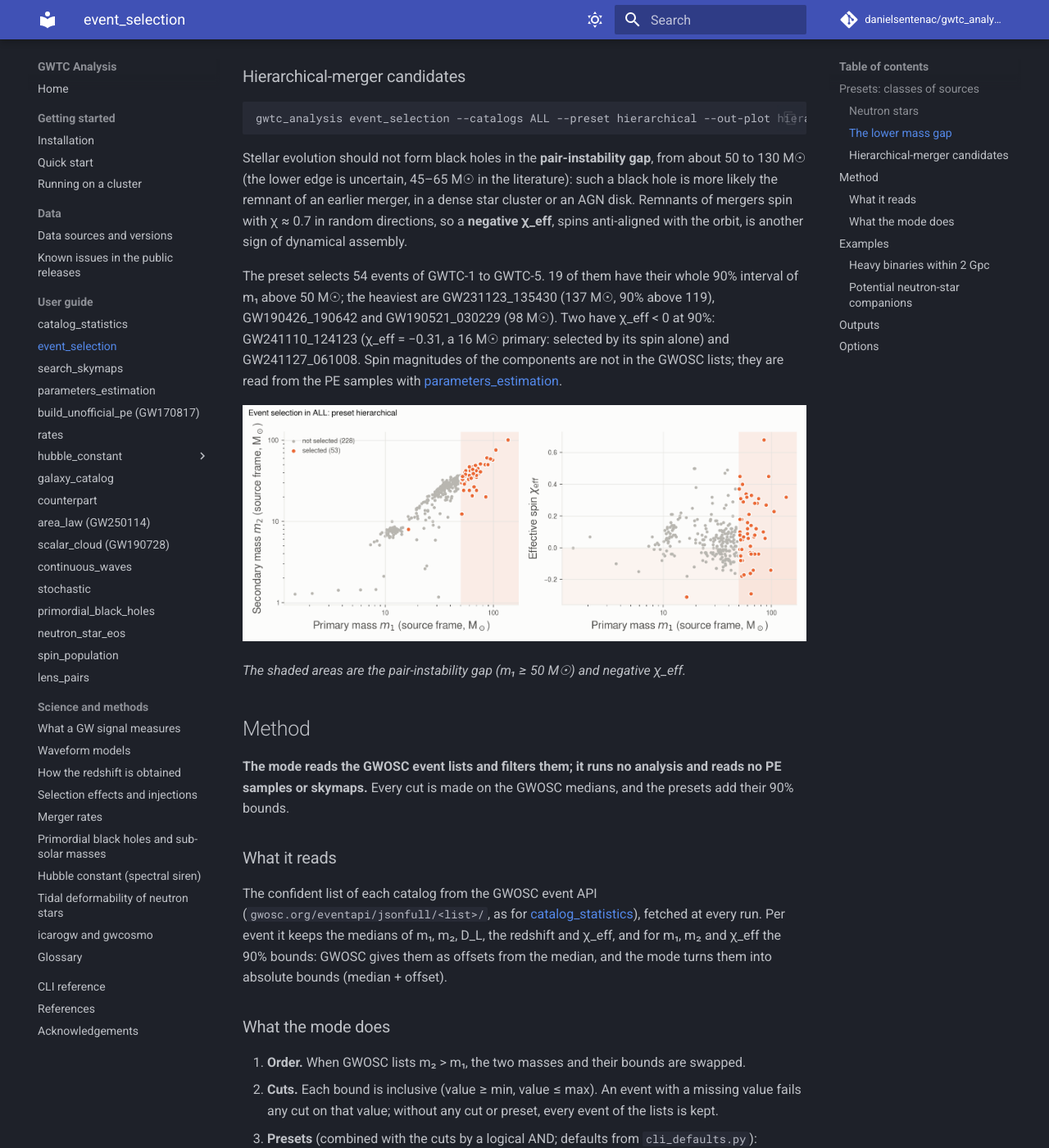
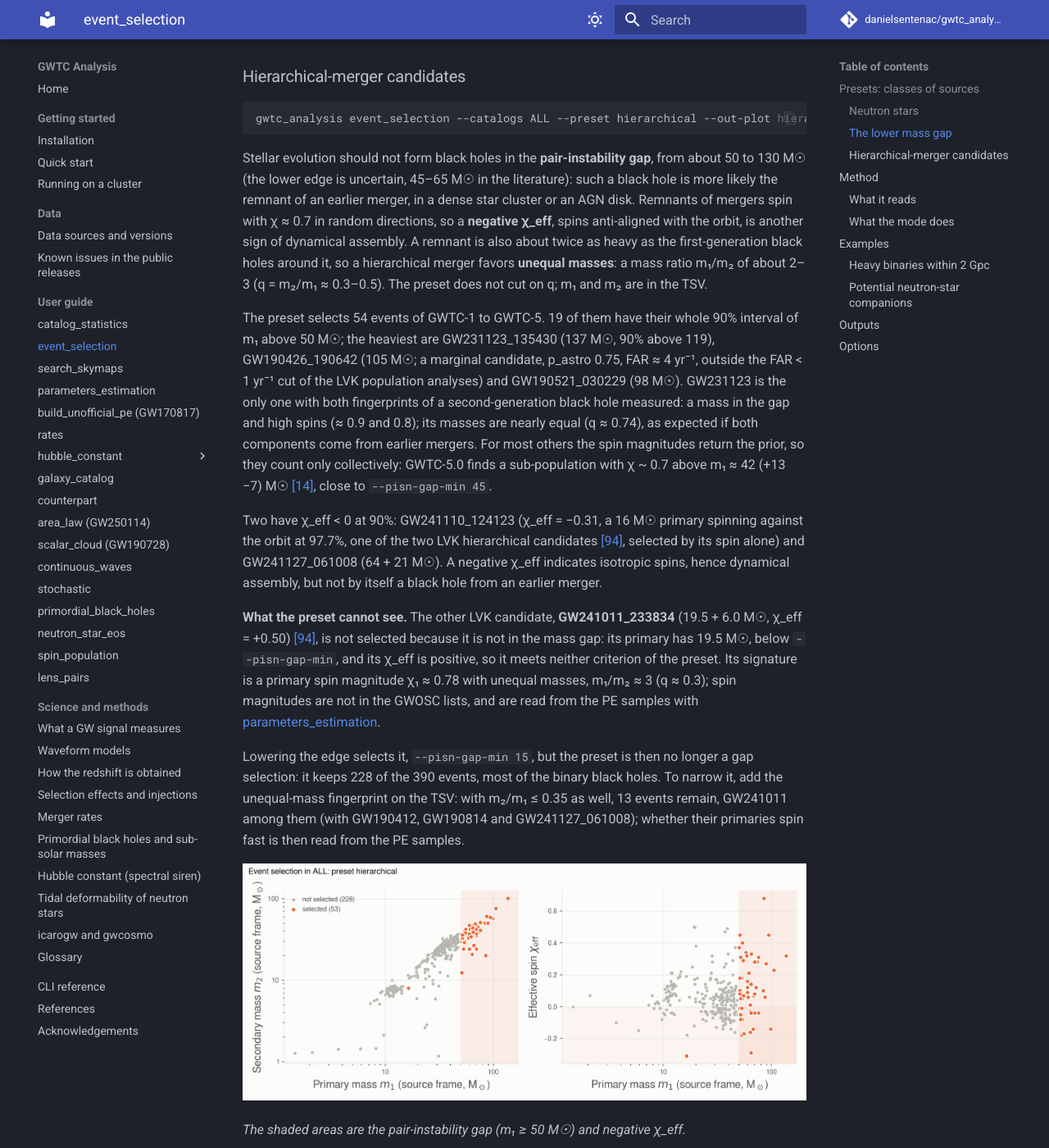
Before and after one commit to danielsentenac/gwtc_analysis, an MkDocs documentation site: the page built from docs/modes/event-selection.md, in a window 1280 px wide and 1400 px high, scrolled down 2414 px. Shown: the whole window at 82% size. Built offline with MkDocs 1.6.1 and Material for MkDocs 9.7.7, drawn with Linux system fonts in a browser that asks for light colours; comment, search, counter and statistics services are not loaded.

Commit message:
docs event_selection, hierarchical preset: unequal masses (m1/m2 ~ 2-3, q ~ 0.3-0.5) as a fingerprint next to the gap mass and chi ~ 0.7; GW190426 at 105 Msun, marked marginal (p_astro 0.75, FAR ~ 4/yr, outside the LVK population cut); why GW231123 alone makes the case (gap mass and measured spins, q ~ 0.74 as for two remnants) and the GWTC-5.0 chi ~ 0.7 sub-population above m1 ~ 42 Msun; GW241110 named as an LVK candidate, negative chi_eff = dynamical assembly, not by itself a remnant; GW241011 not selected because not in the mass gap, reachable with --pisn-gap-min 15 (228 of 390 events) plus m2/m1 <= 0.35 on the TSV (13 events); references: [94] GW241011/GW241110 (ApJL 993, L21)
Co-Authored-By: Claude Opus 5.5 <noreply@anthropic.com>

```diff
--- a/docs/modes/event-selection.md
+++ b/docs/modes/event-selection.md
@@ -73,13 +73,36 @@ Stellar evolution should not form black holes in the **pair-instability gap**, f
 130 M☉ (the lower edge is uncertain, 45–65 M☉ in the literature): such a black hole is more likely the
 remnant of an earlier merger, in a dense star cluster or an AGN disk. Remnants of mergers spin with
 χ ≈ 0.7 in random directions, so a **negative χ_eff**, spins anti-aligned with the orbit, is another
-sign of dynamical assembly.
+sign of dynamical assembly. A remnant is also about twice as heavy as the first-generation black holes
+around it, so a hierarchical merger favors **unequal masses**: a mass ratio m₁/m₂ of about 2–3
+(q = m₂/m₁ ≈ 0.3–0.5). The preset does not cut on q; m₁ and m₂ are in the TSV.
 
 The preset selects 54 events of GWTC-1 to GWTC-5. 19 of them have their whole 90% interval of m₁ above
-50 M☉; the heaviest are GW231123_135430 (137 M☉, 90% above 119), GW190426_190642 and GW190521_030229
-(98 M☉). Two have χ_eff < 0 at 90%: GW241110_124123 (χ_eff = −0.31, a 16 M☉ primary: selected by its
-spin alone) and GW241127_061008. Spin magnitudes of the components are not in the GWOSC lists; they are
-read from the PE samples with [parameters_estimation](parameters-estimation.md).
+50 M☉; the heaviest are GW231123_135430 (137 M☉, 90% above 119), GW190426_190642 (105 M☉; a marginal
+candidate, p_astro 0.75, FAR ≈ 4 yr⁻¹, outside the FAR < 1 yr⁻¹ cut of the LVK population analyses) and
+GW190521_030229 (98 M☉). GW231123 is the only one with both fingerprints of a second-generation black
+hole measured: a mass in the gap and high spins (≈ 0.9 and 0.8); its masses are nearly equal (q ≈ 0.74),
+as expected if both components come from earlier mergers. For most others the spin magnitudes
+return the prior, so they count only collectively: GWTC-5.0 finds a sub-population with χ ~ 0.7 above
+m₁ ≈ 42 (+13 −7) M☉ [\[14\]](../references.md#ref-14), close to `--pisn-gap-min 45`.
+
+Two have χ_eff < 0 at 90%: GW241110_124123 (χ_eff = −0.31, a 16 M☉ primary spinning against the orbit
+at 97.7%, one of the two LVK hierarchical candidates [\[94\]](../references.md#ref-94), selected by its
+spin alone) and GW241127_061008 (64 + 21 M☉). A negative χ_eff indicates isotropic spins, hence
+dynamical assembly, but not by itself a black hole from an earlier merger.
+
+**What the preset cannot see.** The other LVK candidate, **GW241011_233834** (19.5 + 6.0 M☉,
+χ_eff = +0.50) [\[94\]](../references.md#ref-94), is not selected because it is not in the mass gap: its
+primary has 19.5 M☉, below `--pisn-gap-min`, and its χ_eff is positive, so it meets neither criterion
+of the preset. Its signature is a primary spin magnitude χ₁ ≈ 0.78 with unequal masses, m₁/m₂ ≈ 3
+(q ≈ 0.3); spin magnitudes are not in the GWOSC lists, and are read from the PE samples with
+[parameters_estimation](parameters-estimation.md).
+
+Lowering the edge selects it, `--pisn-gap-min 15`, but the preset is then no longer a gap selection: it
+keeps 228 of the 390 events, most of the binary black holes. To narrow it, add the unequal-mass
+fingerprint on the TSV: with m₂/m₁ ≤ 0.35 as well, 13 events remain, GW241011 among them (with
+GW190412, GW190814 and GW241127_061008); whether their primaries spin fast is then read from the PE
+samples.
 
 ![Hierarchical preset: m₂ and χ_eff against m₁](../img/modes/selection_preset_hierarchical.png)
 
```
Also changed, not shown: docs/references.md (+3 -0 lines).
